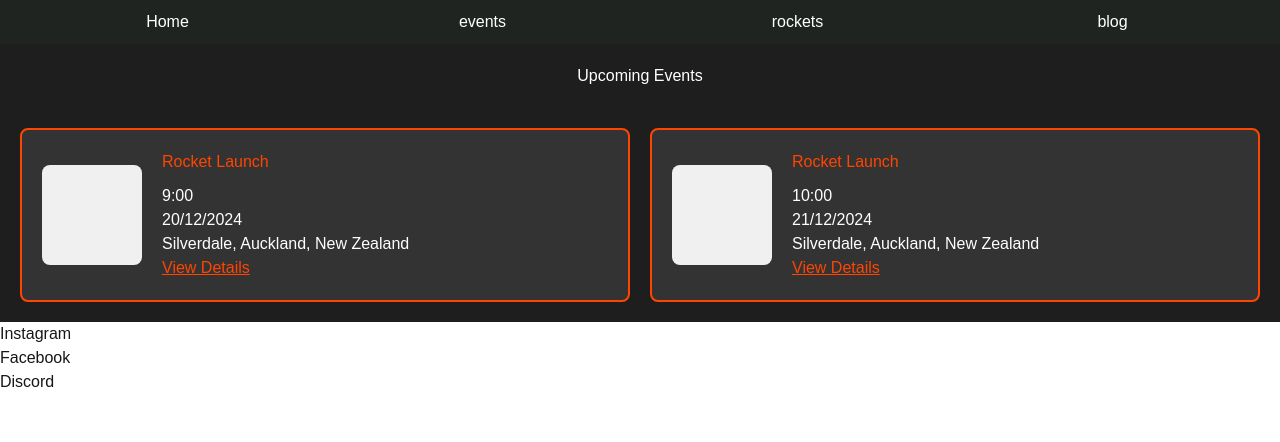
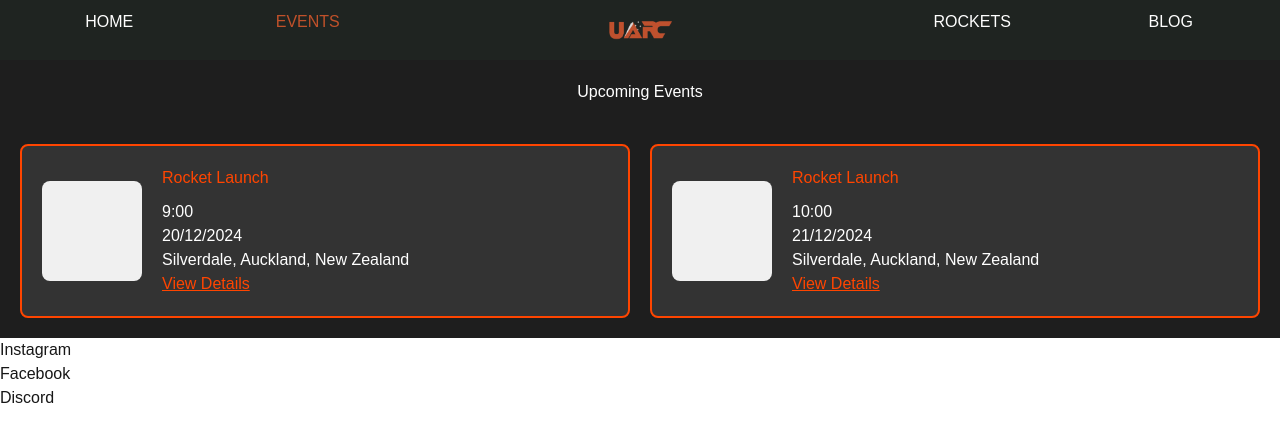
Before and after one commit to UoARocketry/website, a Next.js app: page /events in a window 1280 px wide. Shown: the top 442 px of the page. Built offline with nearby package versions, Linux system fonts and the light colour scheme.

Commit message:
Added logo and link styling

```diff
--- a/src/app/header.tsx
+++ b/src/app/header.tsx
@@ -3,25 +3,28 @@
 import Link from "next/link";
 import "./styles/header.css";
 import { usePathname } from "next/navigation";
-import Head from "next/head";
+import logo from "./resources/logo.png";
+import Image from "next/image";
 
 export default function Header() {
   const pathname = usePathname();
 
   return (
     <header>
-      <div className="link">
-        <Link href="/">Home</Link>
+      <div className={"link " + (pathname === "/" ? "active" : "")}>
+        <Link href="/">HOME</Link>
       </div>
-      <div className="link">
-        <Link href="/events">events</Link>
+      <div className={"link " + (pathname === "/events" ? "active" : "")}>
+        <Link href="/events">EVENTS</Link>
       </div>
-      <div className="link">
-        <Link href="/rockets">rockets</Link>
+      <div className="logo">
+        <Image className="logo-img" src={logo} alt="logo" />
       </div>
-      <div className="link">
-        {" "}
-        <Link href="/blog">blog</Link>
+      <div className={"link " + (pathname === "/rockets" ? "active" : "")}>
+        <Link href="/rockets">ROCKETS</Link>
+      </div>
+      <div className={"link " + (pathname === "/blog" ? "active" : "")}>
+        <Link href="/blog">BLOG</Link>
       </div>
     </header>
   );
--- a/src/app/styles/header.css
+++ b/src/app/styles/header.css
@@ -9,3 +9,25 @@ header {
 .link {
   flex: 1;
 }
+
+.link a {
+  text-align: center;
+}
+
+header div {
+  display: flex;
+  justify-content: center;
+}
+
+.active {
+  color: #c0512a;
+}
+
+.logo {
+  flex-grow: 2;
+}
+
+.logo .logo-img {
+  width: auto;
+  height: 40px;
+}
```
Also changed, not shown: src/app/resources/logo.png (added).
